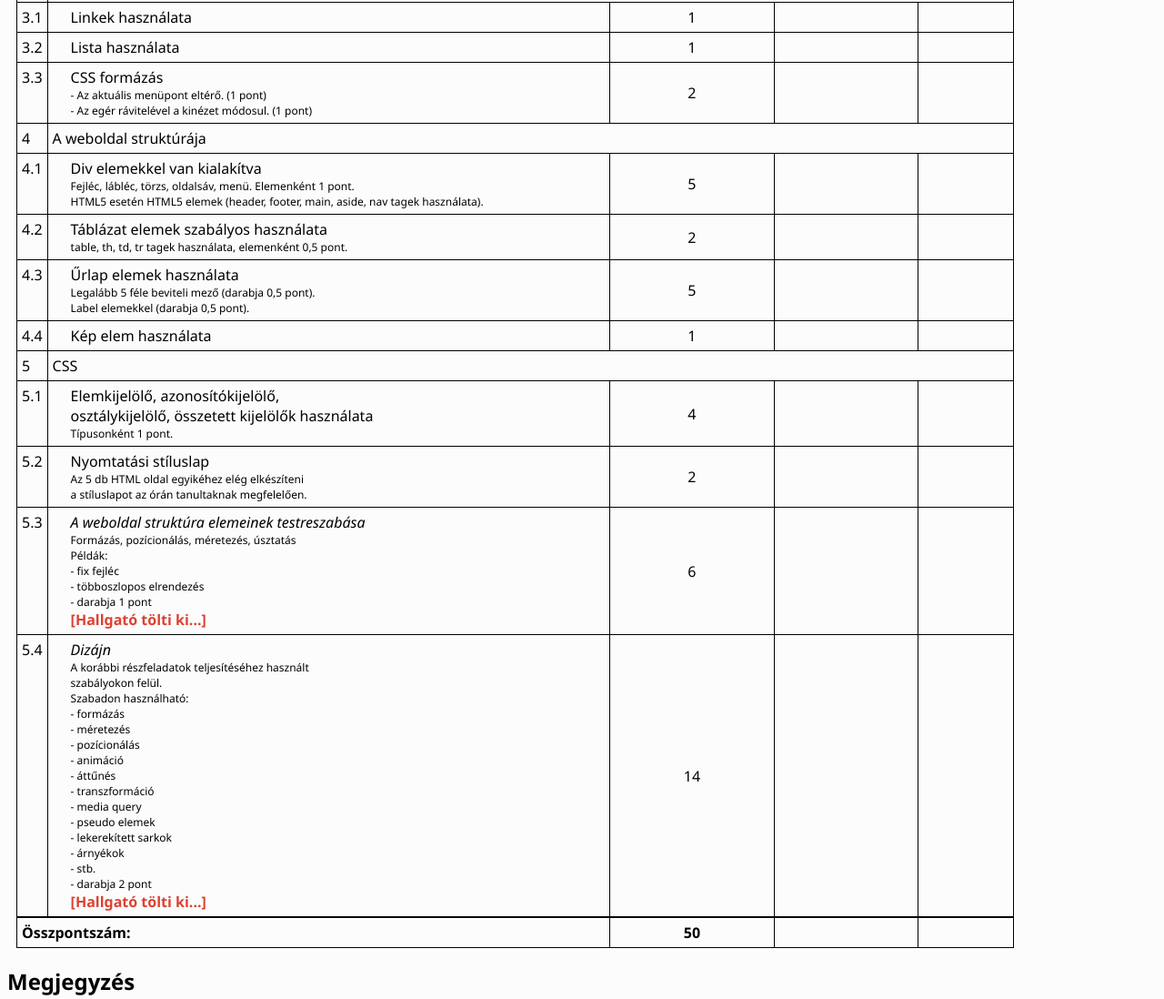
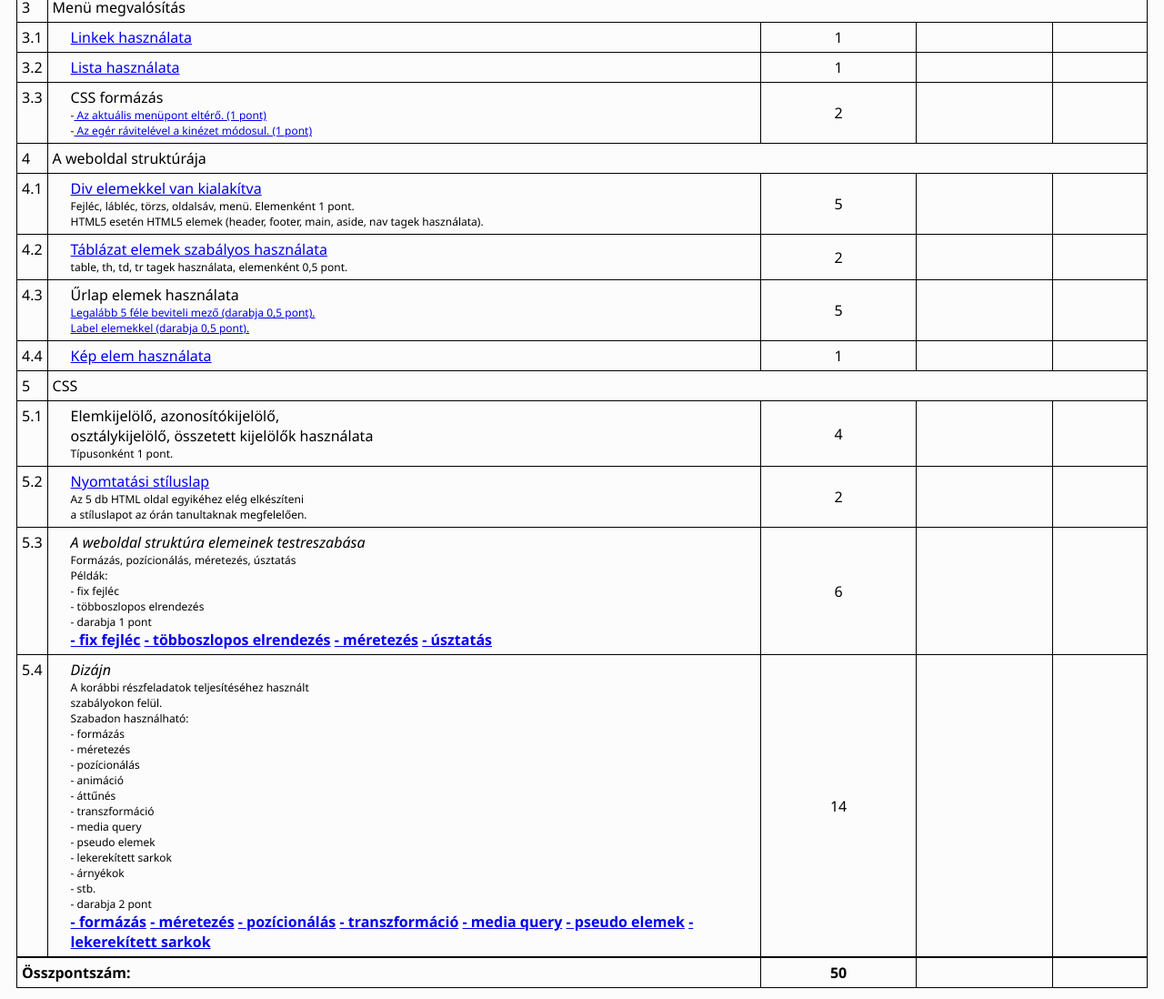
Before and after one commit to KenezViktor/webtervproject2019, a plain HTML site: page Webtervezés-2019-Projektfeladat.html in a window 1280 px wide. Shown: the part 1060-2158 px from the top of the page at 91% size. Drawn offline with Linux system fonts and the light colour scheme.

Commit message:
asdasdadsadsa

```diff
--- a/Webtervezés 2019 - Projektfeladat.html
+++ b/Webtervezés-2019-Projektfeladat.html
@@ -153,14 +153,14 @@ navigálnak, ahol láthatóak.</li>
         <tr>
           <td>3.1</td>
           <td class="subtask">
-            Linkek használata
+            <a href="index.html">Linkek használata</a>
           </td>
           <td>1</td><td></td><td></td>
         </tr>
         <tr>
           <td>3.2</td>
           <td class="subtask">
-            Lista használata
+            <a href="html/members.html">Lista használata</a>
           </td>
           <td>1</td><td></td><td></td>
         </tr>
@@ -168,8 +168,8 @@ navigálnak, ahol láthatóak.</li>
           <td>3.3</td>
           <td class="subtask">
             CSS formázás
-            <span class="note">- Az aktuális menüpont eltérő. (1 pont)</span>
-            <span class="note">- Az egér rávitelével a kinézet módosul. (1 pont)</span>
+            <span class="note">-<a href="index.html"> Az aktuális menüpont eltérő. (1 pont)</a></span>
+            <span class="note">-<a href="index.html"> Az egér rávitelével a kinézet módosul. (1 pont)</a></span>
           </td>
           <td>2</td><td></td><td></td>
         </tr>
@@ -182,7 +182,7 @@ navigálnak, ahol láthatóak.</li>
         <tr>
           <td>4.1</td>
           <td class="subtask">
-            Div elemekkel van kialakítva
+            <a href="html/movies.html">Div elemekkel van kialakítva</a>
             <span class="note">Fejléc, lábléc, törzs, oldalsáv, menü. Elemenként 1 pont. </span>
             <span class="note">HTML5 esetén HTML5 elemek (header, footer, main, aside, nav tagek használata).</span>
           </td>
@@ -191,7 +191,7 @@ navigálnak, ahol láthatóak.</li>
         <tr>
           <td>4.2</td>
           <td class="subtask">
-            Táblázat elemek szabályos használata
+            <a href="html/create.html">Táblázat elemek szabályos használata</a>
             <span class="note">table, th, td, tr tagek használata, elemenként 0,5 pont.</span>
           </td>
           <td>2</td><td></td><td></td>
@@ -200,15 +200,15 @@ navigálnak, ahol láthatóak.</li>
           <td>4.3</td>
           <td class="subtask">
             Űrlap elemek használata
-            <span class="note">Legalább 5 féle beviteli mező (darabja 0,5 pont).</span>
-            <span class="note">Label elemekkel (darabja 0,5 pont).</span>
+            <span class="note"><a href="html/create.html">Legalább 5 féle beviteli mező (darabja 0,5 pont).</a></span>
+            <span class="note"><a href="html/create.html">Label elemekkel (darabja 0,5 pont).</a></span>
           </td>
           <td>5</td><td></td><td></td>
         </tr>
         <tr>
           <td>4.4</td>
           <td class="subtask">
-            Kép elem használata
+            <a href="html/movies.html">Kép elem használata</a>
           </td>
           <td>1</td><td></td><td></td>
         </tr>
@@ -229,7 +229,7 @@ navigálnak, ahol láthatóak.</li>
         <tr>
           <td>5.2</td>
           <td class="subtask">
-            Nyomtatási stíluslap
+            <a href="index.html">Nyomtatási stíluslap</a>
             <span class="note">Az 5 db HTML oldal egyikéhez elég elkészíteni <br>a stíluslapot az órán tanultaknak megfelelően.</span>
           </td>
           <td>2</td><td></td><td></td>
@@ -243,7 +243,12 @@ navigálnak, ahol láthatóak.</li>
             <span class="note">- fix fejléc</span>
             <span class="note">- többoszlopos elrendezés</span>
 			<span class="note">- darabja 1 pont</span>
-            <span class="stfill">[Hallgató tölti ki...]</span>
+            <span class="stfill">
+              <a href="html/profile.html">- fix fejléc</a>
+              <a href="html/create.html">- többoszlopos elrendezés</a>
+              <a href="index.html">- méretezés</a>
+              <a href="html/profile.html">- úsztatás</a>
+            </span>
           </td>
           <td>6</td><td></td><td></td>
         </tr>
@@ -265,7 +270,15 @@ navigálnak, ahol láthatóak.</li>
             <span class="note">- árnyékok</span>
             <span class="note">- stb.</span>
 			<span class="note">- darabja 2 pont</span>
-            <span class="stfill">[Hallgató tölti ki...]</span>
+            <span class="stfill">
+              <a href="html/movies.html">- formázás</a>
+              <a href="html/movies.html">- méretezés</a>
+              <a href="html/profile.html">- pozícionálás</a>
+              <a href="html/movies.html">- transzformáció</a>
+              <a href="html/movies.html">- media query</a>
+              <a href="html/members.html">- pseudo elemek</a>
+              <a href="html/movies.html">- lekerekített sarkok</a>
+            </span>
           </td>
           <td>14</td><td></td><td></td>
         </tr>
--- a/css/main.css
+++ b/css/main.css
@@ -28,6 +28,7 @@ nav {
 	background-color: yellow;
 	color: red;
 	overflow: hidden;
+	position: fixed;
 }
 
 nav a {
```
